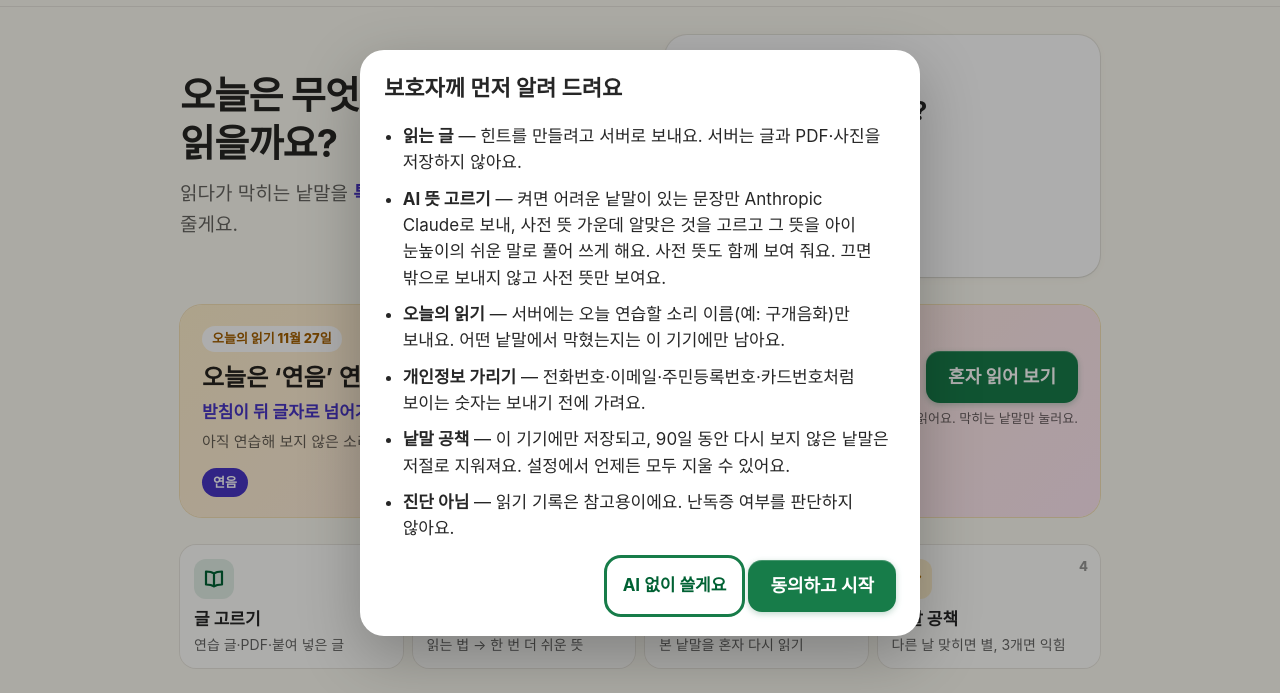
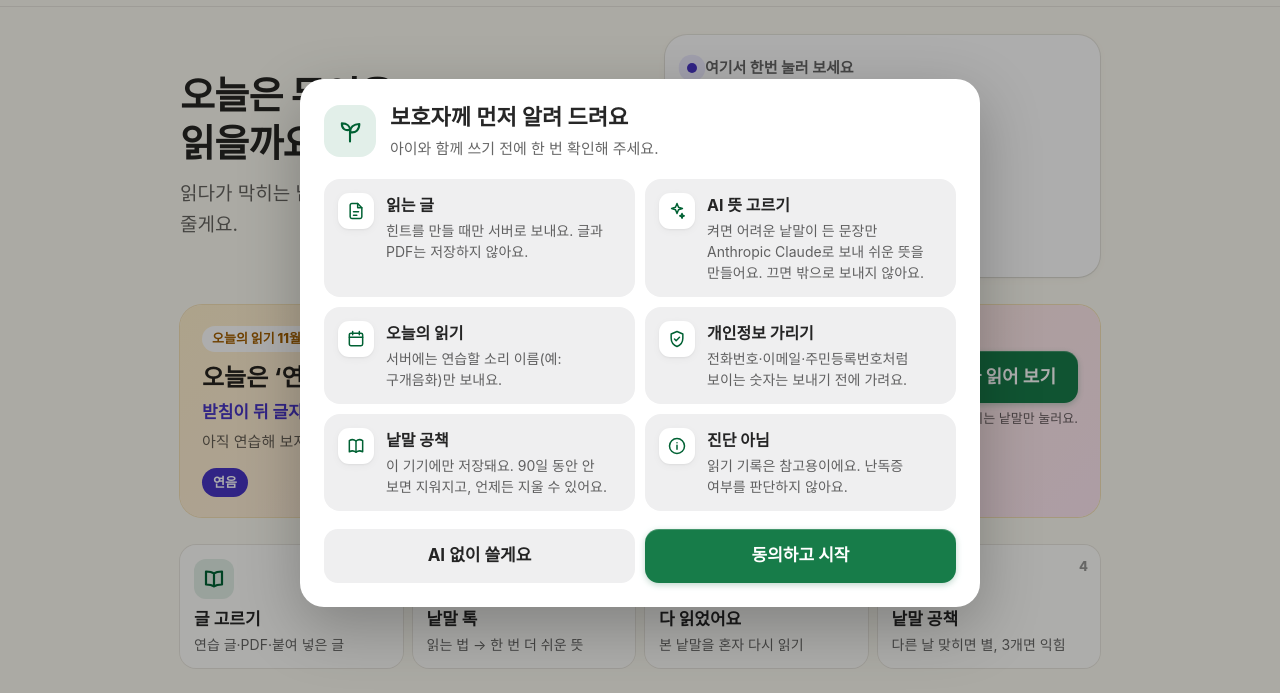
Before and after one commit to mkjun2016/ReadSeed, a browser extension: page webapp/index.html in a window 1280 px wide. Shown: the part 57-750 px from the top of the page. Drawn offline with Linux system fonts and the light colour scheme; files that its build step writes are made by us from their sources; no server answers; files whose address does not match are found by name.

Commit message:
redesign the guardian consent dialog: icon cards, equal buttons, accurate text
Co-Authored-By: Claude Opus 5.5 <noreply@anthropic.com>

```diff
--- a/webapp/app.css
+++ b/webapp/app.css
@@ -945,13 +945,11 @@ body[data-mode="pdf"] .legend { display: none; }
 .chip.learned { background: var(--brand-tint); color: var(--brand-strong); }
 
 /* ---------- Safety, consent, trace and review ---------- */
-.consent-actions { display: flex; flex-wrap: wrap; gap: 8px; justify-content: flex-end; }
 .text-button.danger { color: var(--danger); }
 .safety-card { position: fixed; z-index: 1250; left: 50%; top: 50%; transform: translate(-50%, -50%); width: min(460px, calc(100vw - 32px)); display: grid; gap: 12px; padding: 24px; border-radius: 20px; background: var(--surface); box-shadow: 0 20px 60px oklch(0 0 0 / 0.25); }
 .safety-card[hidden] { display: none; }
 .safety-card h2 { margin: 0; font-size: 21px; }
 .safety-card p { margin: 0; color: var(--ink-soft); line-height: 1.6; }
-.consent-list { display: grid; gap: 10px; margin: 0; padding-left: 1.1em; line-height: 1.55; }
 .trace-sentence { margin: 0; padding: 10px 12px; border-radius: 12px; background: var(--fill); font-size: 16px; }
 .trace-steps { display: grid; gap: 8px; margin: 0; padding-left: 1.3em; font-size: 14px; line-height: 1.5; }
 .trace-steps li.focus { color: var(--brand-strong); font-weight: 700; }
@@ -1068,3 +1066,24 @@ body[data-mode="pdf"] .sheet-tabs a[href="#set-text"] { display: none; }
 .star-change { grid-area: change; font-size: 14px; color: var(--ink-soft); }
 .star-row.up .star-change, .star-row.learned .star-change { color: var(--brand-strong); font-weight: 700; }
 .star-row.learned { background: var(--brand-tint); }
+
+/* Guardian notice: six short points as icon cards, two equal buttons. */
+.consent-head { display: flex; gap: 14px; align-items: center; }
+.consent-head h2 { margin: 0; font-size: 22px; }
+.consent-head p { margin: 4px 0 0; color: var(--ink-soft); font-size: 15px; }
+.consent-badge { display: grid; place-items: center; flex: none; width: 52px; height: 52px; border-radius: 16px; background: var(--brand-tint); color: var(--brand-strong); }
+.consent-badge svg { width: 28px; height: 28px; fill: none; stroke: currentColor; stroke-width: 1.8; stroke-linecap: round; stroke-linejoin: round; }
+.consent-list { display: grid; grid-template-columns: 1fr 1fr; gap: 10px; margin: 0; padding: 0; list-style: none; }
+.consent-list li { display: flex; gap: 12px; align-items: flex-start; padding: 14px; border-radius: 16px; background: var(--fill); }
+.consent-list b { display: block; margin-bottom: 3px; font-size: 16px; }
+.consent-list span { display: block; color: var(--ink-soft); font-size: 14px; line-height: 1.5; }
+.consent-icon { display: grid; place-items: center; flex: none; width: 36px; height: 36px; border-radius: 11px; background: var(--surface); color: var(--brand-strong); box-shadow: var(--shadow-1); }
+.consent-icon svg { width: 20px; height: 20px; fill: none; stroke: currentColor; stroke-width: 1.8; stroke-linecap: round; stroke-linejoin: round; }
+.consent-actions { display: grid; grid-template-columns: 1fr 1fr; gap: 10px; }
+.consent-actions button { width: 100%; min-height: 54px; font-size: 17px; }
+.secondary-button { display: inline-flex; align-items: center; justify-content: center; padding: 0 20px; border: 0; border-radius: 14px; background: var(--fill); color: var(--ink); font: inherit; font-weight: 700; cursor: pointer; }
+.secondary-button:active { background: var(--line-strong); }
+@media (max-width: 600px) {
+  .consent-list { grid-template-columns: 1fr; }
+}
+.consent-actions button:focus { outline: none; } /* the dialog focuses a button on open; no ring for that */
--- a/webapp/index.html
+++ b/webapp/index.html
@@ -247,20 +247,26 @@
       </form>
     </dialog>
 
-    <dialog id="consent" class="sheet" aria-labelledby="consent-title">
+    <dialog id="consent" class="sheet wide-sheet consent-sheet" aria-labelledby="consent-title">
       <form method="dialog">
-        <h2 id="consent-title">보호자께 먼저 알려 드려요</h2>
+        <header class="consent-head">
+          <span class="consent-badge" aria-hidden="true"><svg viewBox="0 0 24 24"><path d="M12 21V11" /><path d="M12 13c0-4 3-7 8-7 0 5-3 8-8 7z" /><path d="M12 11c0-3-2.5-5.5-7-5.5 0 4.5 2.5 6.5 7 5.5z" /></svg></span>
+          <div>
+            <h2 id="consent-title">보호자께 먼저 알려 드려요</h2>
+            <p>아이와 함께 쓰기 전에 한 번 확인해 주세요.</p>
+          </div>
+        </header>
         <ul class="consent-list">
-          <li><b>읽는 글</b> — 힌트를 만들려고 서버로 보내요. 서버는 글과 PDF·사진을 저장하지 않아요.</li>
-          <li><b>AI 뜻 고르기</b> — 켜면 어려운 낱말이 있는 문장만 Anthropic Claude로 보내, 사전 뜻 가운데 알맞은 것을 고르고 그 뜻을 아이 눈높이의 쉬운 말로 풀어 쓰게 해요. 사전 뜻도 함께 보여 줘요. 끄면 밖으로 보내지 않고 사전 뜻만 보여요.</li>
-          <li><b>오늘의 읽기</b> — 서버에는 오늘 연습할 소리 이름(예: 구개음화)만 보내요. 어떤 낱말에서 막혔는지는 이 기기에만 남아요.</li>
-          <li><b>개인정보 가리기</b> — 전화번호·이메일·주민등록번호·카드번호처럼 보이는 숫자는 보내기 전에 가려요.</li>
-          <li><b>낱말 공책</b> — 이 기기에만 저장되고, 90일 동안 다시 보지 않은 낱말은 저절로 지워져요. 설정에서 언제든 모두 지울 수 있어요.</li>
-          <li><b>진단 아님</b> — 읽기 기록은 참고용이에요. 난독증 여부를 판단하지 않아요.</li>
+          <li><i class="consent-icon" aria-hidden="true"><svg viewBox="0 0 24 24"><path d="M14 3H7a2 2 0 0 0-2 2v14a2 2 0 0 0 2 2h10a2 2 0 0 0 2-2V8z" /><path d="M14 3v5h5M9 13h6M9 17h4" /></svg></i><div><b>읽는 글</b><span>힌트를 만들 때만 서버로 보내요. 글과 PDF는 저장하지 않아요.</span></div></li>
+          <li><i class="consent-icon" aria-hidden="true"><svg viewBox="0 0 24 24"><path d="M12 3l1.8 4.6L18.5 9l-4.7 1.4L12 15l-1.8-4.6L5.5 9l4.7-1.4z" /><path d="M18 15l.8 2 2 .8-2 .8-.8 2-.8-2-2-.8 2-.8z" /></svg></i><div><b>AI 뜻 고르기</b><span>켜면 어려운 낱말이 든 문장만 Anthropic Claude로 보내 쉬운 뜻을 만들어요. 끄면 밖으로 보내지 않아요.</span></div></li>
+          <li><i class="consent-icon" aria-hidden="true"><svg viewBox="0 0 24 24"><rect x="4" y="5" width="16" height="15" rx="2" /><path d="M8 3v4M16 3v4M4 10h16" /></svg></i><div><b>오늘의 읽기</b><span>서버에는 연습할 소리 이름(예: 구개음화)만 보내요.</span></div></li>
+          <li><i class="consent-icon" aria-hidden="true"><svg viewBox="0 0 24 24"><path d="M12 3l7 3v5c0 4.5-3 8.3-7 10-4-1.7-7-5.5-7-10V6z" /><path d="M9 12l2 2 4-4" /></svg></i><div><b>개인정보 가리기</b><span>전화번호·이메일·주민등록번호처럼 보이는 숫자는 보내기 전에 가려요.</span></div></li>
+          <li><i class="consent-icon" aria-hidden="true"><svg viewBox="0 0 24 24"><path d="M4 5.5C6.5 4 9.5 4 12 6c2.5-2 5.5-2 8-.5V19c-2.5-1.5-5.5-1.5-8 .5-2.5-2-5.5-2-8-.5z" /><path d="M12 6v13.5" /></svg></i><div><b>낱말 공책</b><span>이 기기에만 저장돼요. 90일 동안 안 보면 지워지고, 언제든 지울 수 있어요.</span></div></li>
+          <li><i class="consent-icon" aria-hidden="true"><svg viewBox="0 0 24 24"><circle cx="12" cy="12" r="9" /><path d="M12 11v5M12 8h.01" /></svg></i><div><b>진단 아님</b><span>읽기 기록은 참고용이에요. 난독증 여부를 판단하지 않아요.</span></div></li>
         </ul>
         <div class="consent-actions">
-          <button class="text-button" value="rules" type="submit">AI 없이 쓸게요</button>
-          <button class="primary-button" value="ai" type="submit">동의하고 시작</button>
+          <button class="secondary-button" value="rules" type="submit">AI 없이 쓸게요</button>
+          <button class="primary-button" value="ai" type="submit" autofocus>동의하고 시작</button>
         </div>
       </form>
     </dialog>
```
